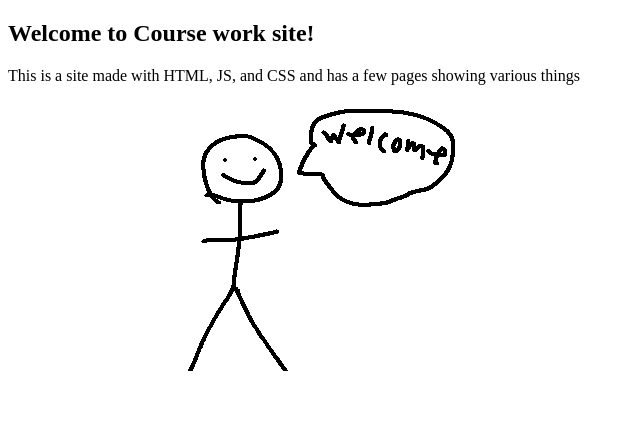
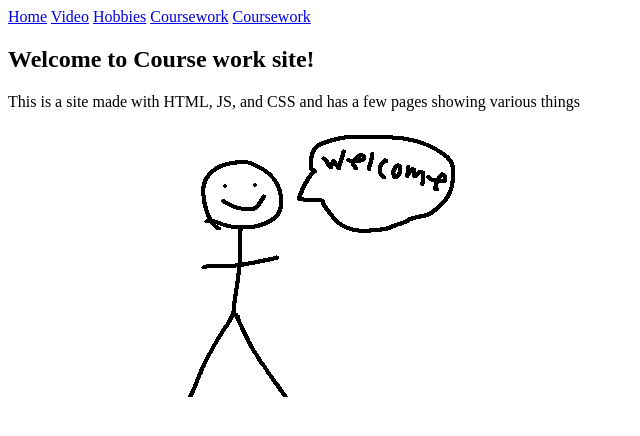
Before and after one commit to GibsonGYIOVdguisdo/MultimediaSiteCoursework, a plain HTML site: page index.html in a window 1280 px wide. Shown: the whole page, without its empty margins (0-640 px from the left). Drawn offline with Linux system fonts and the light colour scheme.

Commit message:
Added header with links to future pages

```diff
--- a/index.html
+++ b/index.html
@@ -4,10 +4,16 @@
     <meta charset="UTF-8" />
     <meta name="viewport" content="width=device-width, initial-scale=1.0" />
     <link href="styles.css" rel="stylesheet" />
-    <title>My Site</title>
+    <title>Home Page</title>
   </head>
   <body>
-    <header></header>
+    <header>
+      <a href="index.html">Home</a>
+      <a href="video.html">Video</a>
+      <a href="hobbies.html">Hobbies</a>
+      <a href="coursework.html">Coursework</a>
+      <a href="clock.html">Coursework</a>
+    </header>
     <section>
       <h1>Welcome to Course work site!</h1>
       <p>
```
